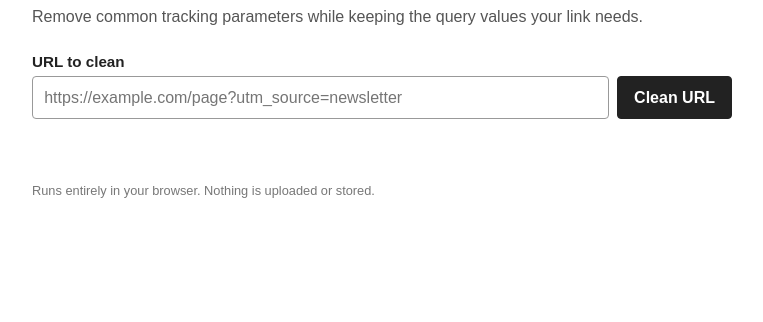
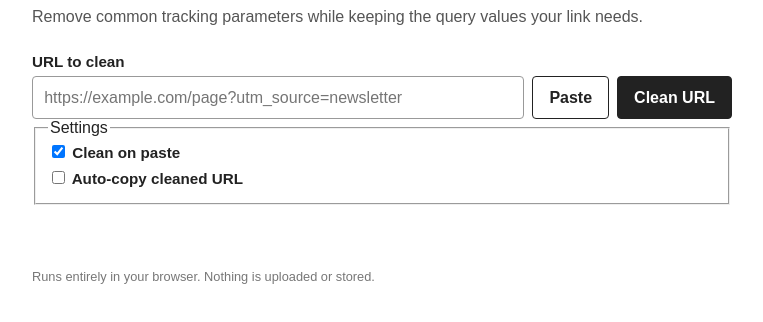
Before and after one commit to heyandromeda/url-cleaner, a website with bundled scripts: page dist/index.html in a window 1280 px wide. Shown: the part 110-432 px from the top of the page, without its empty margins (258-1021 px from the left). Built offline with nearby package versions, Linux system fonts and the light colour scheme.

Commit message:
Add clipboard and paste settings

```diff
--- a/dist/index.html
+++ b/dist/index.html
@@ -14,21 +14,34 @@
         <div class="eyebrow">LOCAL UTILITY</div>
         <h1 id="page-title">URL Cleaner</h1>
         <p class="intro">Remove common tracking parameters while keeping the query values your link needs.</p>
+
         <form id="clean-form" class="clean-form">
           <label for="url-input">URL to clean</label>
           <div class="input-row">
             <input id="url-input" name="url" type="url" inputmode="url" autocomplete="off" placeholder="https://example.com/page?utm_source=newsletter" required />
+            <button id="paste-button" type="button" class="secondary-button">Paste</button>
             <button type="submit" class="primary-button">Clean URL</button>
           </div>
+
+          <fieldset class="settings">
+            <legend>Settings</legend>
+            <label class="setting"><input id="clean-on-paste" type="checkbox" checked /> Clean on paste</label>
+            <label class="setting"><input id="auto-copy" type="checkbox" /> Auto-copy cleaned URL</label>
+          </fieldset>
         </form>
+
         <p id="message" class="message" role="status" aria-live="polite"></p>
+
         <section id="result-panel" class="result-panel" aria-labelledby="result-title" hidden>
           <div class="result-heading">
             <h2 id="result-title">Cleaned URL</h2>
             <button id="copy-button" type="button" class="secondary-button" disabled>Copy</button>
           </div>
           <output id="cleaned-url" class="url-output" aria-label="Cleaned URL"></output>
-          <div class="removed-heading"><h2>Removed parameters</h2></div>
+
+          <div class="removed-heading">
+            <h2>Removed parameters</h2>
+          </div>
           <ul id="removed-list" class="removed-list"></ul>
         </section>
       </section>
```
